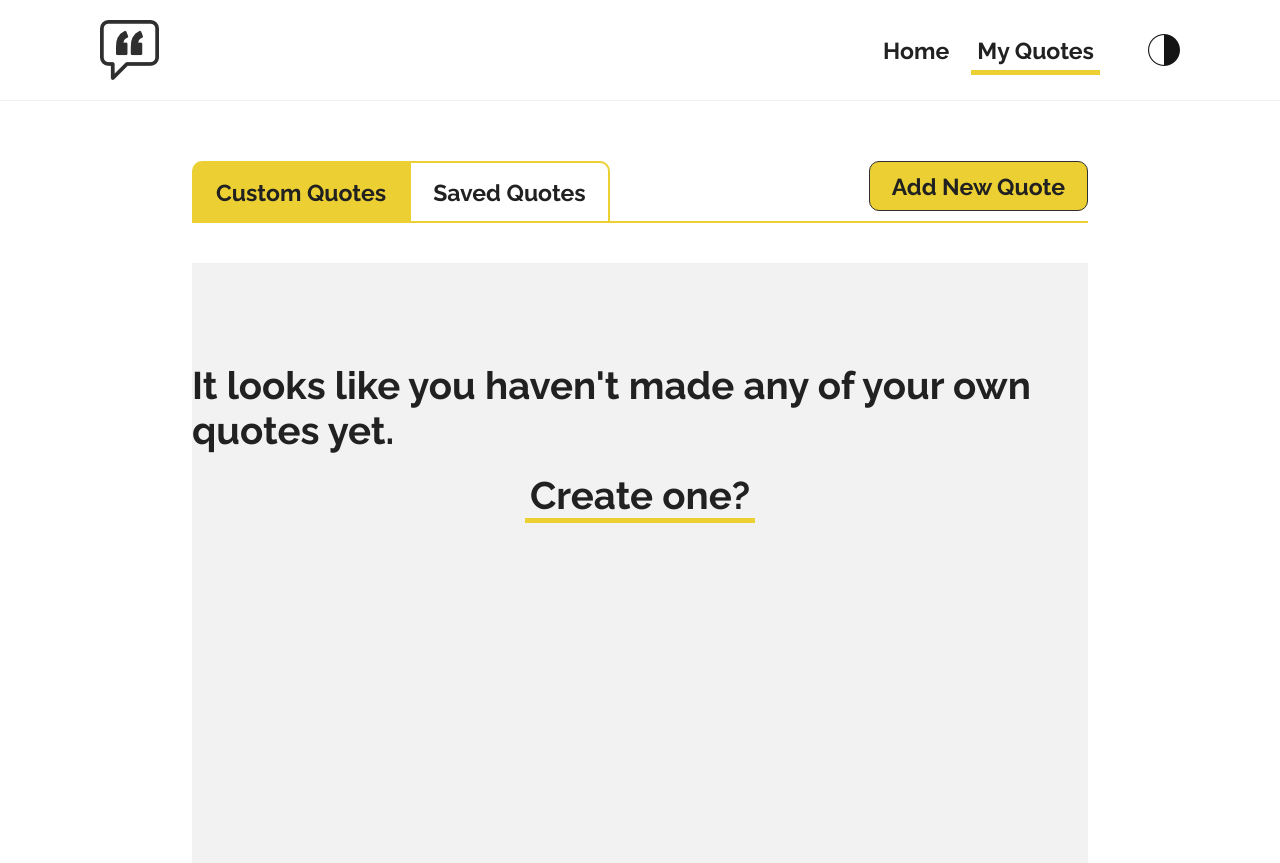
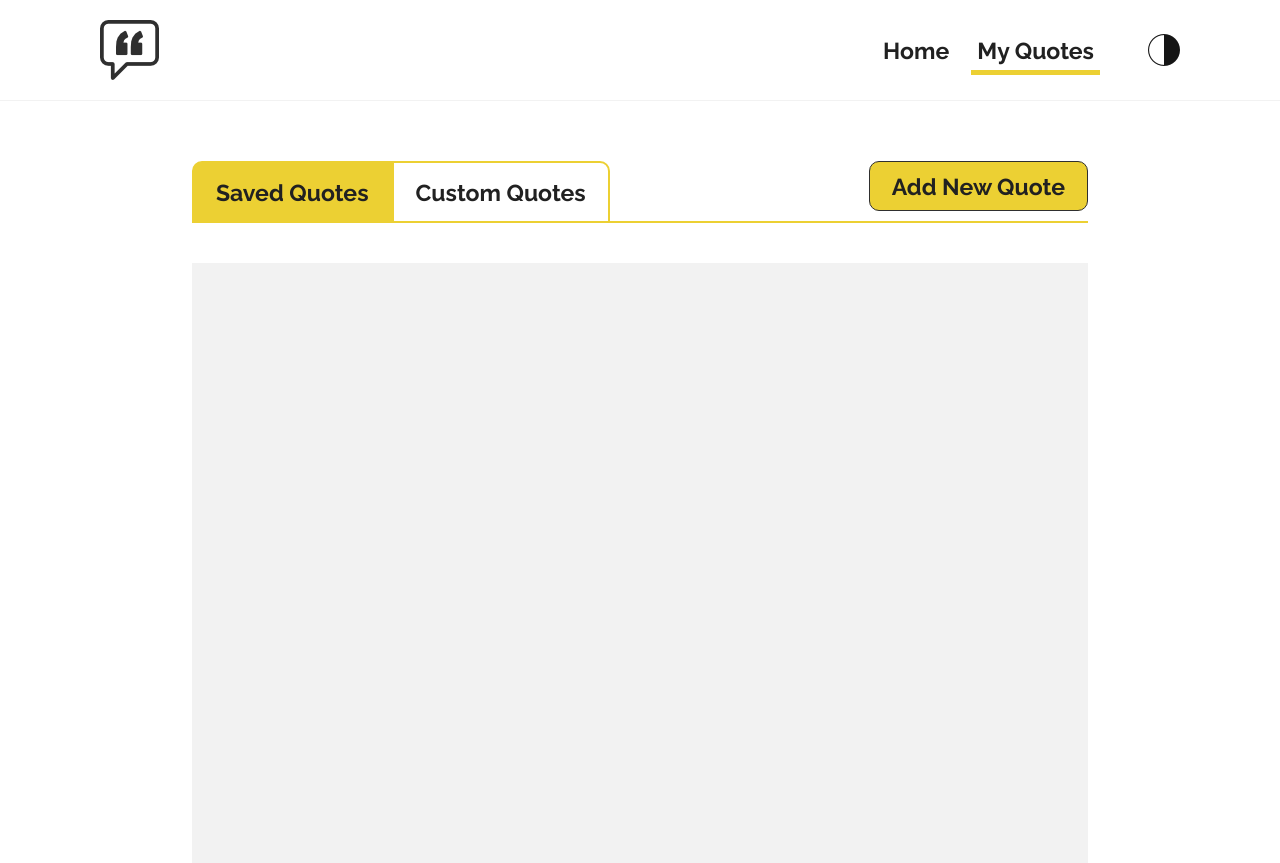
Before and after one commit to JHannah30/Quote-Generator, a React (Create React App) app in the folder quote-generator/: page /my-quotes in a window 1280 px wide. Built offline with nearby package versions, Linux system fonts and the light colour scheme.

Commit message:
New quote entries now render on the page

```diff
--- a/quote-generator/src/App.js
+++ b/quote-generator/src/App.js
@@ -5,8 +5,6 @@ import { QuoteData } from './data/QuoteData';
 import Navbar from './components/Navbar';
 import Home from './components/Home';
 import MyQuotes from './components/MyQuotes';
-import SavedQuotesTab from './components/SavedQuotesTab';
-// import AnonymousUser from './images/anonymous-profile.png';
 
 function App() {
 
@@ -51,50 +49,33 @@ function App() {
         }
       }),
     ])
-    // addQuote();
 }
 
-  //Test function to check is key/values are being added
-  // const addQuote = () => {
-  //   setCustomQuotes([...customQuotes, {
-  //     id: quotes.length + 1,
-  //     quote: "This is a test to check if the object will be added",
-  //     author: "Jamie",
-  //     custom: true,
-  //     image: AnonymousUser,
-  //   }])
-  // }
+  // Shows alert on screen to let user know when a quote has been saved/unsaved.
+  useEffect(() => {
+    if(selectedIcon){
+      setSaveAlert("Saved");
+      setTimeout(() => {
+        setSaveAlert(null)
+      }, 1000)
+    } else if(selectedIcon === false){
+      setSaveAlert("Removed")
+      setTimeout(() => {
+        setSaveAlert(null)
+      }, 1000)
+    }
+  }, [selectedIcon])
 
-  function testFunction(){
-    console.log("test");
+  // Takes new quote form inputs and adds them
+  const addNewQuote = (newEntry) => {
+      setCustomQuotes((prevQuotes) => {
+          return [...prevQuotes, newEntry]
+      })
   }
 
-  // Shows alert on screen to let user know when a quote has been saved/unsaved.
-  // useEffect(() => {
-  //   if(selectedIcon){
-  //     setSaveAlert("Saved");
-  //     setTimeout(() => {
-  //       setSaveAlert(null)
-  //     }, 1000)
-  //   } else if(selectedIcon === false){
-  //     setSaveAlert("Removed")
-  //     setTimeout(() => {
-  //       setSaveAlert(null)
-  //     }, 1000)
-  //   }
-  // }, [selectedIcon])
-
-  // Testing to check state of quotes and customQuotes when they are changed
   useEffect(() => {
-    console.log("famous quotes");
-    console.log(quotes);
-  }, [quotes])
-
-  useEffect(() => {
-    console.log("custom quotes");
-    console.log(customQuotes);
+      console.log(customQuotes)
   }, [customQuotes])
-
 
   return (
     <Router>
@@ -120,8 +101,7 @@ function App() {
                 darkMode={darkMode}
                 quotes={quotes}
                 customQuotes={customQuotes}
-                // addQuote={addQuote}
-                test={testFunction}
+                addNewQuote={addNewQuote}
               />
             </Route>
           </Switch>
--- a/quote-generator/src/components/AddQuoteTab.js
+++ b/quote-generator/src/components/AddQuoteTab.js
@@ -1,22 +1,38 @@
 import './AddQuoteTab.css';
 import { useState } from 'react';
+import AnonymousUser from '../images/anonymous-profile.png';
 
-const AddQuoteTab = ({ darkMode }) => {
-    const [inputs, setInputs] = useState({});
 
-    const handleChange = (event) => {
-        const name = event.target.name;
-        const value = event.target.value;
-        setInputs(values => ({...values, [name]: value}))
+const AddQuoteTab = ({
+    darkMode,
+    addNewQuote,
+    showCustomQuotesTab
+}) => {
+
+    const [newQuoteData, setNewQuoteData] = useState([]);
+
+    const handleChange = (e) => {
+        const name = e.target.name;
+        const value = e.target.value;
+        setNewQuoteData(values => ({...values, [name]: value}))    }
+
+    const handleSubmit = (e) => {
+        e.preventDefault();
+
+        const newQuote = {
+            id: Math.floor(Math.random() * 10000),
+            author: newQuoteData.author,
+            quote: newQuoteData.quote,
+            image: AnonymousUser,
+        }
+
+        console.log(newQuote);
+
+        addNewQuote(newQuote);
+        e.target.reset();
+        setNewQuoteData([]);
+        showCustomQuotesTab();
     }
-
-    const handleSubmit = (event) => {
-        event.preventDefault();
-    }
-
-function test(){
-    console.log(inputs);
-}
 
     return (
         <div className={darkMode ? "add-quote-container-dark" : "add-quote-container"}>
@@ -25,21 +41,21 @@ function test(){
                 <input
                     className="form-input-text"
                     type="text"
-                    name="name"
-                    value={inputs.name}
+                    name="author"
+                    value={newQuoteData.author}
                     onChange={handleChange}
                 />
                 <label className="form-label">Give us a few words of wisdom</label>
                     <textarea
                         className="form-input-textarea"
                         name="quote"
-                        value={inputs.quote}
+                        value={newQuoteData.quote}
                         onChange={handleChange}
                     />
                 <input
                     className="form-submit-btn"
                     type="submit"
-                    onClick={test}/>
+                    />
             </form>
         </div>
      );
--- a/quote-generator/src/components/CustomQuotesTab.js
+++ b/quote-generator/src/components/CustomQuotesTab.js
@@ -1,11 +1,15 @@
 import './CustomQuotesTab.css';
 
-const CustomQuotesTab = ({ darkMode, customQuotes, addQuote }) => {
+const CustomQuotesTab = ({
+    darkMode,
+    customQuotes,
+    showNewQuoteTab
+}) => {
 
     return (
         <>
             {customQuotes.length < 1 ? <div className={darkMode ? "custom-quotes-container-dark" : "custom-quotes-container"}><h2 className="custom-quotes-message">It looks like you haven't made any of your own quotes yet.</h2>
-            <h2 className="create-quote-link" onClick={addQuote}>Create one?</h2></div> : <div>{customQuotes}</div> }
+            <h2 className="create-quote-link" onClick={showNewQuoteTab}>Create one?</h2></div> : <div>{customQuotes}</div> }
         </>
      );
 }
--- a/quote-generator/src/components/MyQuotes.js
+++ b/quote-generator/src/components/MyQuotes.js
@@ -1,5 +1,5 @@
 import './MyQuotes.css';
-import { useState } from 'react';
+import { useState, useEffect } from 'react';
 import QuoteCard from './QuoteCard';
 import SavedQuotesTab from './SavedQuotesTab';
 import CustomQuotesTab from './CustomQuotesTab';
@@ -7,13 +7,22 @@ import AddQuoteTab from './AddQuoteTab';
 
 const MyQuotes = ({
     darkMode,
+    quotes,
     customQuotes,
-    quotes,
-    addQuote,
-    test
+    addNewQuote
 }) => {
 
-    const [activeTab, setActiveTab] = useState("custom");
+    const [activeTab, setActiveTab] = useState("saved");
+
+    // Takes in the customQuotes state and renders a component for each array value
+    const customQuoteCards = customQuotes.map((quote) => {
+        return <QuoteCard
+            darkMode={darkMode}
+            quote={quote.quote}
+            author={quote.author}
+            image={quote.image}
+            />
+    })
 
     // Takes in the quotes state and renders a component for each array value
     const savedQuoteCards = quotes.map((quote) => {
@@ -27,22 +36,12 @@ const MyQuotes = ({
         }
     })
 
-    // Takes in the customQuotes state and renders a component for each array value
-    const customQuoteCards = customQuotes.map((quote) => {
-        return <QuoteCard
-            darkMode={darkMode}
-            quote={quote.quote}
-            author={quote.author}
-            image={quote.image}
-            />
-    })
-
-    const showCustomQuotes = () => {
-        setActiveTab("custom");
+    const showSavedQuotesTab = () => {
+        setActiveTab("saved");
     }
 
-    const showSavedQuotes = () => {
-        setActiveTab("saved");
+    const showCustomQuotesTab = () => {
+        setActiveTab("custom");
     }
 
     const showNewQuoteTab = () => {
@@ -53,11 +52,12 @@ const MyQuotes = ({
         <div className={ darkMode ? "my-quotes-dark" : "my-quotes" }>
             <nav className="tab-bar">
 
+                {/* Saved quotes button */}
+                <button className={ activeTab === "saved" ? "tab-btn left-tab active-tab" : "tab-btn left-tab" } onClick={showSavedQuotesTab}>Saved Quotes</button>
+
                 {/* Custom quotes button */}
-                <button className={ activeTab === "custom" ? "tab-btn left-tab active-tab" : "tab-btn left-tab" } onClick={showCustomQuotes}>Custom Quotes</button>
+                <button className={ activeTab === "custom" ? "tab-btn right-tab active-tab" : "tab-btn right-tab" } onClick={showCustomQuotesTab}>Custom Quotes</button>
 
-                {/* Saved quotes button */}
-                <button className={ activeTab === "saved" ? "tab-btn right-tab active-tab" : "tab-btn right-tab" } onClick={showSavedQuotes}>Saved Quotes</button>
 
                 {/* Add new quote button */}
                 <button className="add-quote-btn" onClick={showNewQuoteTab}>Add New Quote</button>
@@ -65,25 +65,28 @@ const MyQuotes = ({
             </nav>
             <div className="quote-card-container">
 
-                {/* Renders if Custom Quotes tab is active */}
-                {activeTab === "custom" &&
-                <CustomQuotesTab
-                    darkMode={darkMode}
-                    customQuotes={customQuoteCards}
-                    addQuote={showNewQuoteTab}
-                />}
-
                 {/* Renders if Saved Quotes tab is active */}
                 {activeTab === "saved" &&
                 <SavedQuotesTab
                     savedQuoteCards={savedQuoteCards}
                 />}
 
+                {/* Renders if Custom Quotes tab is active */}
+                {activeTab === "custom" &&
+                <CustomQuotesTab
+                    darkMode={darkMode}
+                    customQuotes={customQuoteCards}
+                    showNewQuoteTab={showNewQuoteTab}
+                    showCustomQuotesTab={showCustomQuotesTab}
+                />}
+
+
                 {/* Renders if new quote button/link have been clicked */}
                 {activeTab === "newQuote" &&
                 <AddQuoteTab
                     darkMode={darkMode}
-                    test={test}
+                    addNewQuote={addNewQuote}
+                    showCustomQuotesTab={showCustomQuotesTab}
                 />}
 
             </div>
--- a/quote-generator/src/components/SavedQuotesTab.js
+++ b/quote-generator/src/components/SavedQuotesTab.js
@@ -1,9 +1,6 @@
 import './SavedQuotesTab.css';
 
-const SavedQuotesTab = ({ darkMode, savedQuoteCards }) => {
-
-    console.log(savedQuoteCards[0]);
-
+const SavedQuotesTab = ({ savedQuoteCards }) => {
     return (
             <>
                 <div >
```
Also changed, not shown: quote-generator/src/components/contexts/QuoteContext.js (added).
